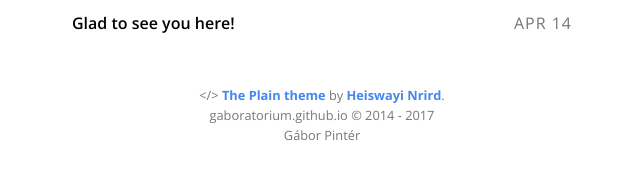
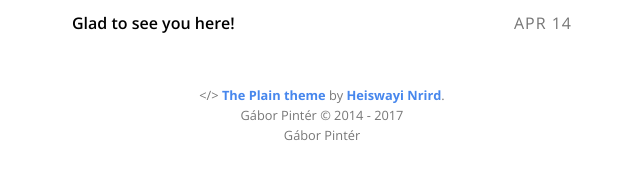
Before and after one commit to claudiuconstantin/forest-time-jekyll, a Jekyll site: the page built from index.html, in a window 1280 px wide and 900 px high, scrolled down 2841 px. Shown: the part 720-897 px from the top of the window, without its empty margins (318-958 px from the left). Built offline with Jekyll 4.4.1, drawn with Linux system fonts in a browser that asks for light colours; emoji names are drawn with the system emoji font.

Commit message:
Favicon replaced

```diff
--- a/_config.yml
+++ b/_config.yml
@@ -1,5 +1,5 @@
 # Site Info
-title:              "gaboratorium.github.io"
+title:              "Gábor Pintér"
 description:        "Scepticism, criticism and lots of JavaScript"
 google_verify:      epFgX0s_0RM3CdjwFcsewfXzPov2g8s9ZBOLyaIUH-o # Put your Google Verification here
 google_analytics:   UA-XXXXXXX-X # Put your Google Analytics code
--- a/_includes/head.html
+++ b/_includes/head.html
@@ -8,10 +8,6 @@
 	<title>{{ site.title }}</title>
 {% endif %}
 
-<meta name="twitter:card" content="summary" />
-<meta name="twitter:site" content="@{{ site.twitter_username }}" />
-<meta name="twitter:title" content="{% if page.title %}{{ page.title }}{% else %}{{ site.title }}{% endif %}" />
-<meta name="twitter:description" content="{% if page.excerpt %}{{ page.excerpt | strip_html | strip_newlines | truncate: 200 }}{% else %}{{ site.description }}{% endif %}">
 
 <meta name="description" content="{% if page.excerpt %}{{ page.excerpt | strip_html | strip_newlines | truncate: 160 }}{% else %}{{ site.description }}{% endif %}">
 
@@ -19,8 +15,17 @@
 	<meta name="google-site-verification" content="{{ site.google_verify }}">
 {% endif %}
 
-<link rel="icon" href="{{ site.baseurl }}/assets/favicon.png">
-<link rel="apple-touch-icon" href="{{ site.baseurl }}/assets/touch-icon.png">
+
+<!-- Favicon -->
+<link rel="apple-touch-icon" sizes="60x60" href="{{ site.baseurl }}/assets/favicon/apple-touch-icon.png?v=2bQQg0w68d">
+<link rel="icon" type="image/png" sizes="32x32" href="{{ site.baseurl }}/assets/favicon/favicon-32x32.png?v=2bQQg0w68d">
+<link rel="icon" type="image/png" sizes="16x16" href="{{ site.baseurl }}/assets/favicon/favicon-16x16.png?v=2bQQg0w68d">
+<link rel="manifest" href="{{ site.baseurl }}/assets/favicon/manifest.json?v=2bQQg0w68d">
+<link rel="mask-icon" href="{{ site.baseurl }}/assets/favicon/safari-pinned-tab.svg?v=2bQQg0w68d" color="#ffffff">
+<link rel="shortcut icon" href="{{ site.baseurl }}/assets/favicon/favicon.ico?v=2bQQg0w68d">
+<meta name="theme-color" content="#ffffff">
+
+
 <link rel="stylesheet" href="{{ site.baseurl }}/assets/core.css">
 <link rel="canonical" href="{{ page.url | prepend: site.baseurl }}">
 <link rel="alternate" type="application/atom+xml" title="{{ site.title }}" href="{{ site.baseurl }}/feed.xml" />
```
Also changed, not shown: assets/favicon/browserconfig.xml (added, +9 -0 lines), assets/avatar.jpg (deleted), assets/avatar3.png (deleted), assets/favicon.png (deleted), assets/favicon/android-chrome-48x48.png (added), assets/favicon/apple-touch-icon.png (added), assets/favicon/favicon-16x16.png (added), assets/favicon/favicon-32x32.png (added), assets/favicon/favicon.ico (added), assets/favicon/manifest.json (added), assets/favicon/mstile-150x150.png (added), assets/favicon/safari-pinned-tab.svg (added), assets/touch-icon.png (deleted).
